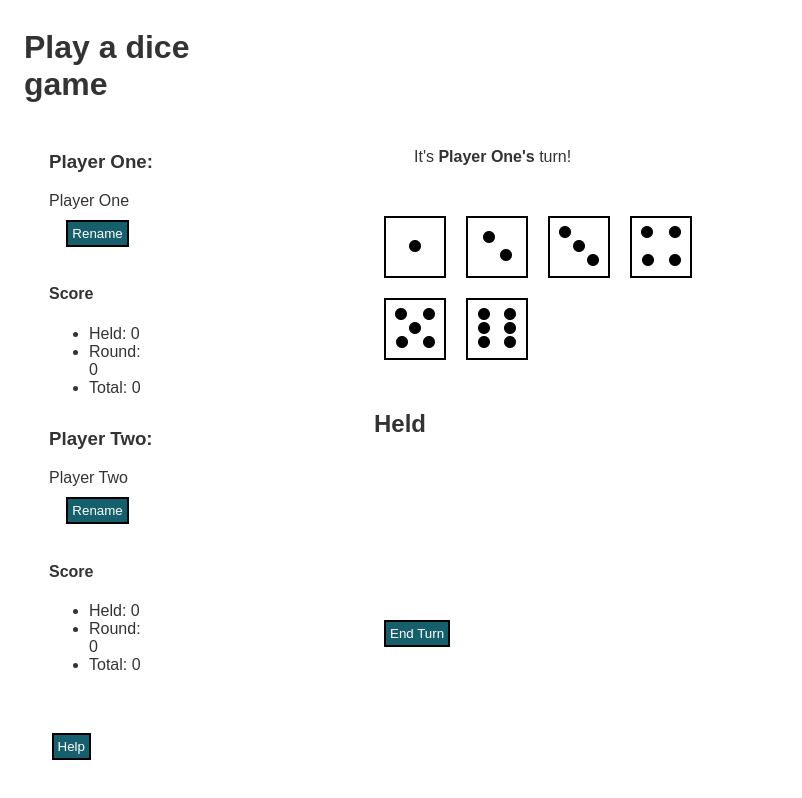
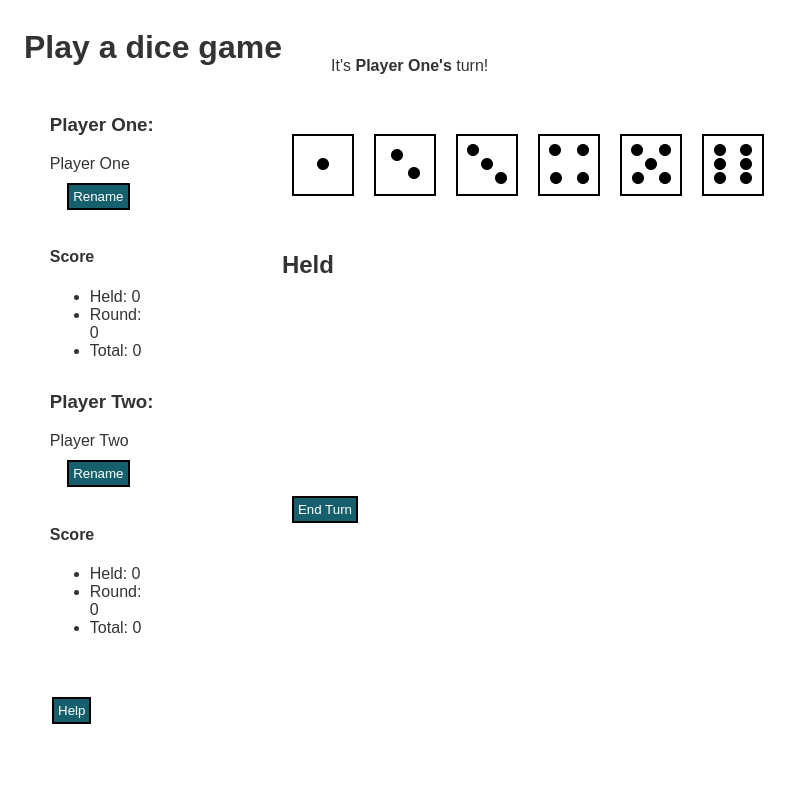
Before and after one commit to madharpskills/dice, a Vue app: page / in a window 1280 px wide. Shown: the whole page, without its empty margins (0-802 px from the left). Built offline with nearby package versions, Linux system fonts and the light colour scheme.

Commit message:
put everything back into app.vue

```diff
--- a/src/App.vue
+++ b/src/App.vue
@@ -1,27 +1,236 @@
 <template>
     <div id="app">
-    <div class="container side-container"><Sidebar/></div>
-    <div class="container main-container"><MainContent/></div>
+        <div class="sidebar">
+        <h1>Play a dice game</h1>
+        <div class="player-section">
+            <div class="player-item">
+                <div class="player-name">
+                    <h3>Player One: </h3>
+                    <label for="name">{{playerOne.name}}</label>
+                    <div v-if="!renaming.playerOne" class="rename-player">
+                        <button @click="renaming.playerOne = !renaming.playerOne">Rename</button>
+                    </div>
+                    <div v-if="renaming.playerOne">
+                        <input v-model="playerOne.newName" type="text" name="name">
+                        <button @click="renamePlayer('playerOne', playerOne.newName)">Submit</button>
+                    </div>
+                </div>
+                <div class="score">
+                    <h4>Score</h4>
+                    <ul>
+                        <li>Held: {{playerOne.heldScore}}</li>
+                        <li>Round: {{playerOne.roundScore}}</li>
+                        <li>Total: {{playerOne.totalScore}}</li>
+                    </ul>
+                </div>
+            </div>
+            <div class="player-item">
+                <div class="player-name">
+                    <h3>Player Two: </h3>
+                    <label for="name">{{playerTwo.name}}</label>
+                    <div v-if="!renaming.playerTwo" class="rename-player">
+                        <button @click="renaming.playerTwo = !renaming.playerTwo">Rename</button>
+                    </div>
+                    <div v-if="renaming.playerTwo">
+                        <input v-model="playerTwo.newName" type="text" name="name">
+                        <button @click="renamePlayer('playerTwo', playerTwo.newName)">Submit</button>
+                    </div>
+                </div>
+                <div class="score">
+                    <h4>Score</h4>
+                    <ul>
+                        <li>Held: {{playerTwo.heldScore}}</li>
+                        <li>Round: {{playerTwo.roundScore}}</li>
+                        <li>Total: {{playerTwo.totalScore}}</li>
+                    </ul>
+                </div>
+            </div>
+        </div>
+        <HelpSection/>
+    </div>
+    <div class="main-content">
+        <div class="turn-indicator">
+            It's <b>{{turn.name}}'s</b> turn!
+        </div>
+        <div class="dice-area">
+            <button v-for="die in dice" class="die" title="Hold" @click="hold(die)" id="die" v-bind:key="die.image"><img :src=die.image></button>
+        </div>
+        <div v-if="heldDice.length == 0 && dice.length == 0 || this.bust" class="roll-button">
+            <button @click="roll(6)" class="roll">Roll</button>
+        </div>
+        <div v-if="true" class="hold">
+            <h2>Held</h2>
+            <button v-for="die in heldDice" class="die" title="Return" @click="returnDie(die)" v-bind:key="die.image"><img :src=die.image></button>
+        </div>
+        <div class="game-buttons">
+            <button v-if="heldDice.length > 0" @click="reroll(turn.player, dice.length)">Score and roll again</button>
+            <button @click="endTurn(turn.player)">End Turn</button>
+        </div>
+    </div>
     </div>
 </template>
 
 <script>
-import Sidebar from './components/Sidebar.vue'
-import MainContent from './components/MainContent.vue'
+import HelpSection from './components/HelpSection.vue'
 
 export default {
     name: 'app',
     components: {
-        Sidebar,
-        MainContent
+        HelpSection
     },
     data: () => {
+        const allDice = [
+            { value: 1, image: require('./assets/img/die1.png') },
+            { value: 2, image: require('./assets/img/die2.png') },
+            { value: 3, image: require('./assets/img/die3.png') },
+            { value: 4, image: require('./assets/img/die4.png') },
+            { value: 5, image: require('./assets/img/die5.png') },
+            { value: 6, image: require('./assets/img/die6.png') }
+        ]
+
         return {
-
+            allDice,
+            turn: { player: 'playerOne', name: 'Player One' },
+            dice: allDice,
+            heldDice: [],
+            bust: false,
+            playerOne: { id: 1, name: 'Player One', newName: '', heldScore: 0, roundScore: 0, totalScore: 0 },
+            playerTwo: { id: 2, name: 'Player Two', newName: '', heldScore: 0, roundScore: 0, totalScore: 0 },
+            renaming: { playerOne: false, playerTwo: false },
         }
     },
     methods: {
+        roll(num) {
+            let rollResults = []
+            for (var i = 0; i < num; i++) {
+                rollResults.push(this.allDice.find((die) => die.value === (Math.floor(Math.random() * 6) + 1)))
+            }
+            this.dice = rollResults
+            this.bust = false
+        },
+        renamePlayer(player, newName) {
+            this.renaming[player] = !this.renaming[player]
+            this[player].name = newName
+        },
+        hold(die) {
+            let heldDie = this.dice.find(targetDie => targetDie.value === die.value)
+            let rm = this.dice.findIndex(targetDie => targetDie.value === die.value)
 
+            this.heldDice.push(heldDie)
+            this.dice.splice(rm, 1)
+            this.calculateHeldScore(this.heldDice, this.turn.player)
+        },
+        returnDie(die) {
+            let returnDie = this.heldDice.find(targetDie => targetDie === die)
+            let rm = this.heldDice.findIndex(targetDie => targetDie === die)
+
+            this.heldDice.splice(rm, 1)
+            this.dice.push(returnDie)
+            this.calculateHeldScore(this.heldDice, this.turn.player)
+        },
+        score(dice) {
+            let score = 0
+            let ones = dice.filter(die => die === 1)
+            let twos = dice.filter(die => die === 2)
+            let threes = dice.filter(die => die === 3)
+            let fours = dice.filter(die => die === 4)
+            let fives = dice.filter(die => die === 5)
+            let sixes = dice.filter(die => die === 6)
+
+            let allDice = [ones, twos, threes, fours, fives, sixes]
+
+            for (let set of allDice) {
+                if (set.length > 2) {
+                    score += this.calculateScoreMultiples(set[0], set.length - 3)
+                }
+
+                if (set[0] === 1 && set.length < 3) {
+                    for (let die of set) {
+                        score += 100
+                    }
+                }
+
+                if (set[0] === 5 && set.length < 3) {
+                    for (let die of set) {
+                        score += 50
+                    }
+                }
+            }
+
+            return score
+        },
+        calculateHeldScore(dice, player) {
+            let diceValues = dice.map((die) => die.value)
+            let score = this.score(diceValues)
+
+            this[player].heldScore = score
+        },
+        calculateScoreMultiples(dieValue, multiplier) {
+            if (dieValue === 1) {
+                dieValue = 10
+            }
+            let value = ((dieValue * 100) * 2 ** multiplier)
+            return value
+        },
+        reroll(player, numDice) {
+            this[player].roundScore += this[player].heldScore
+            this[player].heldScore = 0
+            this.heldDice = []
+            if (numDice == 0) {
+                this.roll(6)
+            } else {
+                this.roll(numDice)
+            }
+            if (player == 'playerOne') {
+                this.checkBust(this.dice, player, { player: 'playerTwo', name: 'Player Two' })
+            } else {
+                this.checkBust(this.dice, player, { player: 'playerOne', name: 'Player One' })
+            }
+        },
+        checkBust(dice, player, nextPlayer) {
+            console.log('meeseeks', dice)
+            let diceValues = dice.map((die) => die.value)
+            console.log('meeseeks2', diceValues)
+            let score = this.score(diceValues)
+
+            if (score == 0) {
+                this.bust = true
+                alert('Bust!')
+                this[player].roundScore = 0
+                this.turn.player = nextPlayer.player
+                this.turn.name = nextPlayer.name
+            }
+        },
+        endTurn(player) {
+            this[player].roundScore += this[player].heldScore
+            this[player].heldScore = 0
+            this[player].totalScore += this[player].roundScore
+            this[player].roundScore = 0
+
+            this.dice = []
+            this.heldDice = []
+
+            if (player == 'playerOne') {
+                this.turn.player = 'playerTwo'
+                this.turn.name = 'Player Two'
+            } else {
+                this.turn.player = 'playerOne'
+                this.turn.name = 'Player One'
+            }
+
+            if (this[player].totalScore >= 2000) {
+                alert(`${this[player].name} won!`)
+
+                this.dice = []
+                this.heldDice = []
+
+                this.playerOne.totalScore = 0
+                this.playerTwo.totalScore = 0
+
+                this.turn.player = 'playerOne'
+                this.turn.name = 'Player One'
+            }
+        },
     }
 }
 </script>
@@ -56,4 +265,68 @@ button {
     float: left;
     margin: 100px
 }
+
+/* side styles */
+.score {
+    position: relative;
+    float: left;
+    clear: both;
+    padding: 0% 10% 15% 0%
+}
+
+.player-section {
+    position: relative;
+    float: left;
+    padding: 0% 20% 0% 10%
+}
+
+.player-item {
+    /* padding: 10% 10%; */
+}
+
+.player-name {
+    padding: 7% 0%;
+}
+
+.rename-player {
+    padding: 0% 7%
+}
+
+.help {
+    position: relative;
+    float: left;
+    padding: 7% 7%
+}
+
+/* middle styles */
+.turn-indicator {
+    padding: 10%
+}
+
+.dice-area {
+    float: left;
+}
+
+.roll-button {
+    position: relative;
+    float: left;
+}
+
+.hold {
+    position: relative;
+    clear: both;
+    padding: 5% 0%;
+}
+
+.game-buttons {
+    padding: 33% 0% 0%
+}
+
+.die {
+    width: 62px;
+    height: 62px;
+    background: #ffffff;
+    border: 2px solid rgb(0, 0, 0);
+    display: inline-block;
+}
 </style>
```
